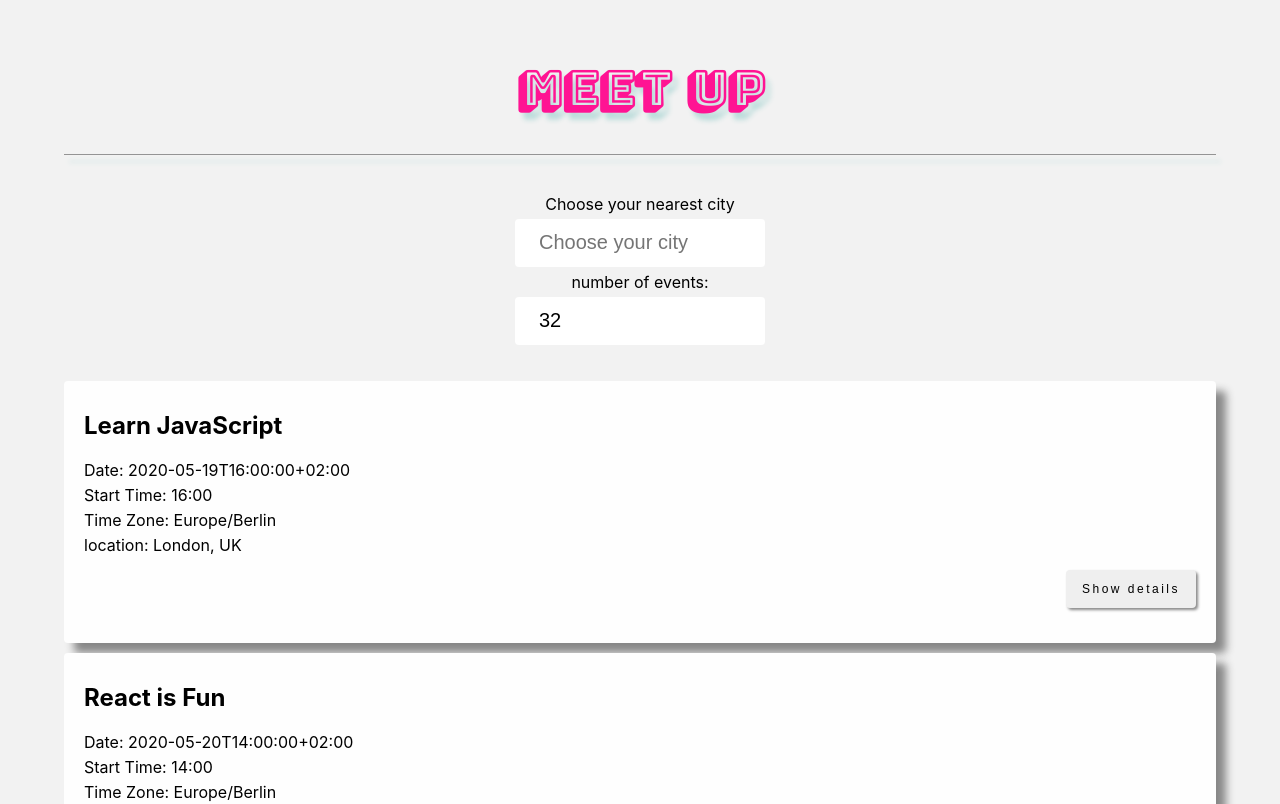
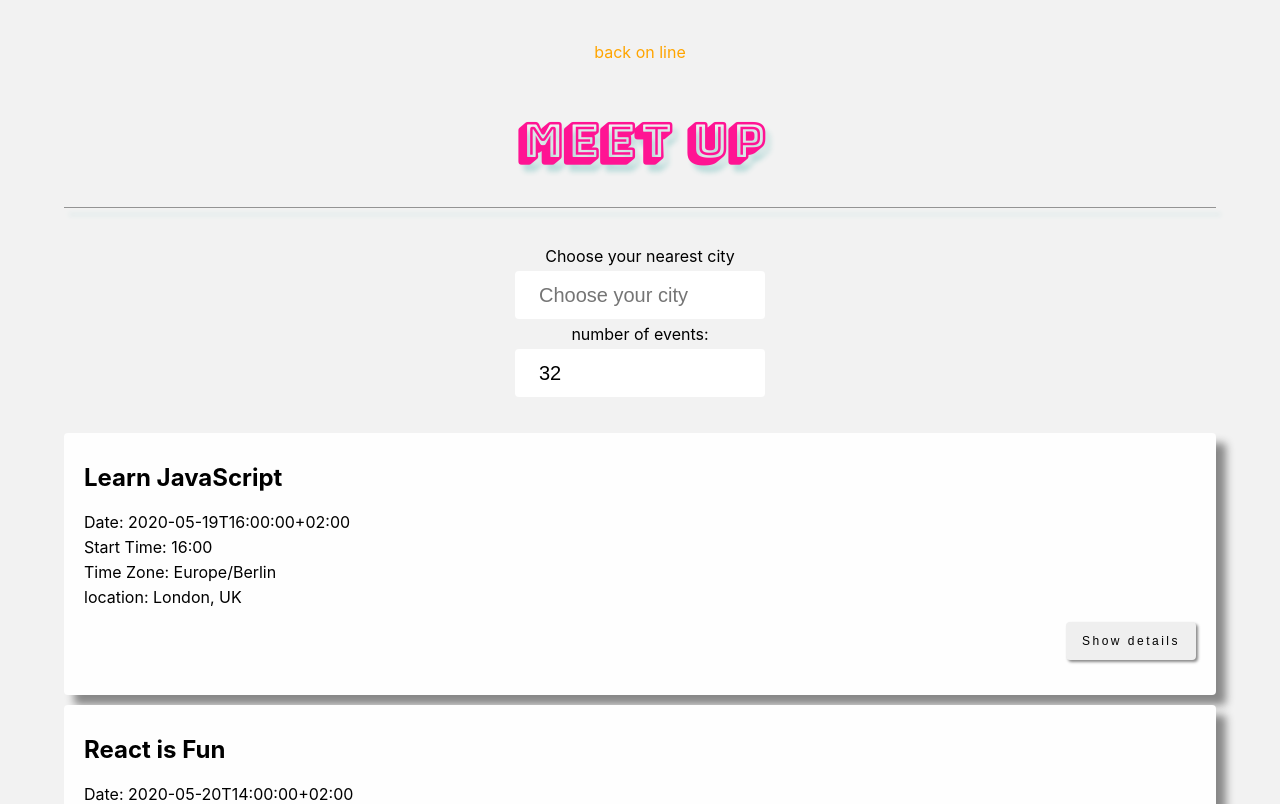
Before and after one commit to RemiGolec/meet, a React (Create React App) app: page / in a window 1280 px wide. Shown: the top 804 px of the page. Built offline with nearby package versions, Linux system fonts and the light colour scheme; a web font is replaced by a local one; what atatus-spa would draw is missing.

Commit message:
WarningAlert navigator.onLine

```diff
--- a/src/App.js
+++ b/src/App.js
@@ -6,8 +6,7 @@ import CitySearch from './CitySearch';
 import NumberOfEvents from './NumberOfEvents';
 import EventList from './EventList';
 import { ErrorAlert } from './Alert';
-
-import { mockData } from './mock-data';
+import { WarningAlert } from './Alert';
 import { extractLocations, getEvents } from './api';
 
 
@@ -74,6 +73,13 @@ class App extends Component {
     let { numberOfEvents, infoText } = this.state;
     return (
       <div className="App">
+        {!navigator.onLine ? <WarningAlert
+          className="alert__offline-visible"
+          text='You are not connected to the internet.' /> :
+          <WarningAlert
+            className="alert__offline-hidden"
+            text='back on line' />
+        }
         <h1 className="title">Meet Up</h1>
         <CitySearch
           locations={this.state.locations}
```
